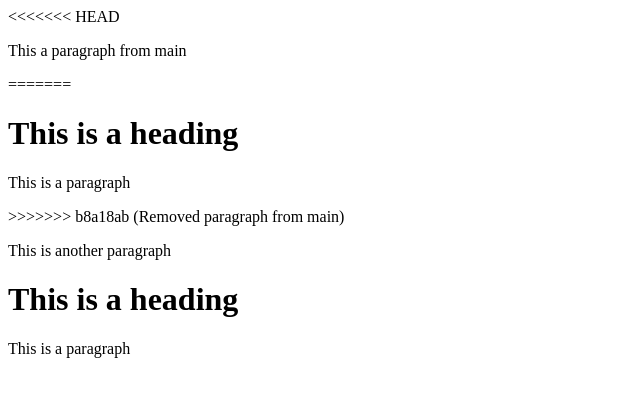
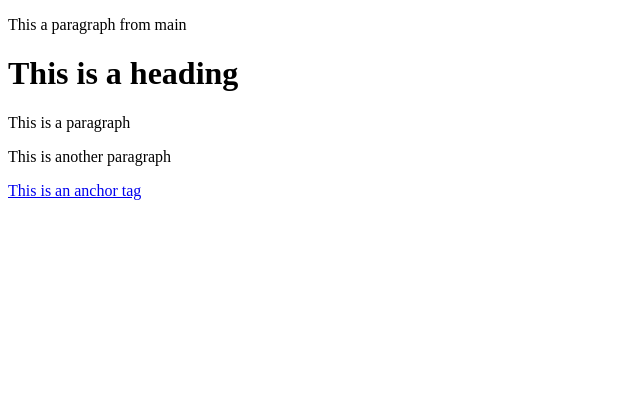
Before and after one commit to JoelOgira/version-control, a plain HTML site: page index.html in a window 1280 px wide. Shown: the whole page, without its empty margins (0-640 px from the left). Drawn offline with Linux system fonts and the light colour scheme.

Commit message:
Added an anchor tag to index.html

```diff
--- a/index.html
+++ b/index.html
@@ -8,15 +8,11 @@
 </head>
 
 <body>
-<<<<<<< HEAD
     <p>This a paragraph from main</p>
-=======
     <h1>This is a heading</h1>
     <p>This is a paragraph</p>
->>>>>>> b8a18ab (Removed paragraph from main)
     <p>This is another paragraph</p>
-    <h1>This is a heading</h1>
-    <p>This is a paragraph</p>
+    <a href="/#">This is an anchor tag</a>
 </body>
 
 </html>
```
